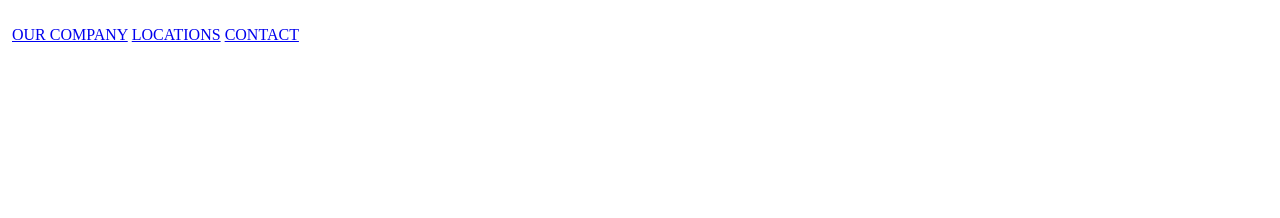
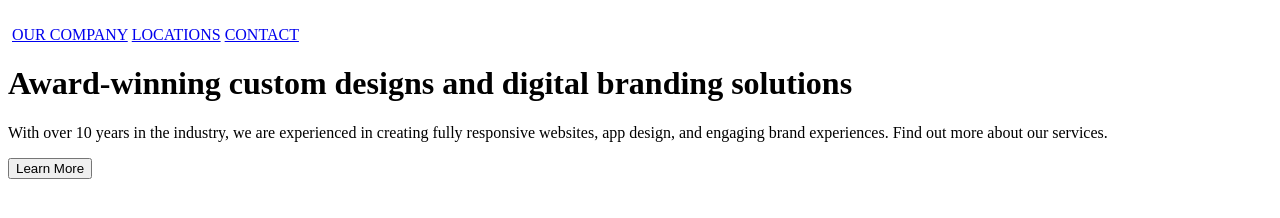
Before and after one commit to ItisSardordev/my-homework, a plain HTML site: page index.html in a window 1280 px wide. Drawn offline with Linux system fonts and the light colour scheme.

Commit message:
create wrapper1, h, text and h1 teg,p teg

```diff
--- a/index.html
+++ b/index.html
@@ -20,6 +20,14 @@
                     <a href="#">CONTACT</a>
                 </div>
             </header>
-            </div>
+            <div class="wrapper1">
+                <div class="h">
+                    <div class="text">
+                        <h1>Award-winning custom designs and digital branding solutions</h1>
+                        <p>With over 10 years in the industry, we are experienced in creating fully responsive websites, app design, and engaging brand experiences. Find out more about our services.</p>
+                        <button>Learn More</button>
+                    </div>
+                </div>
+        </div>
 </body>
 </html>
```
